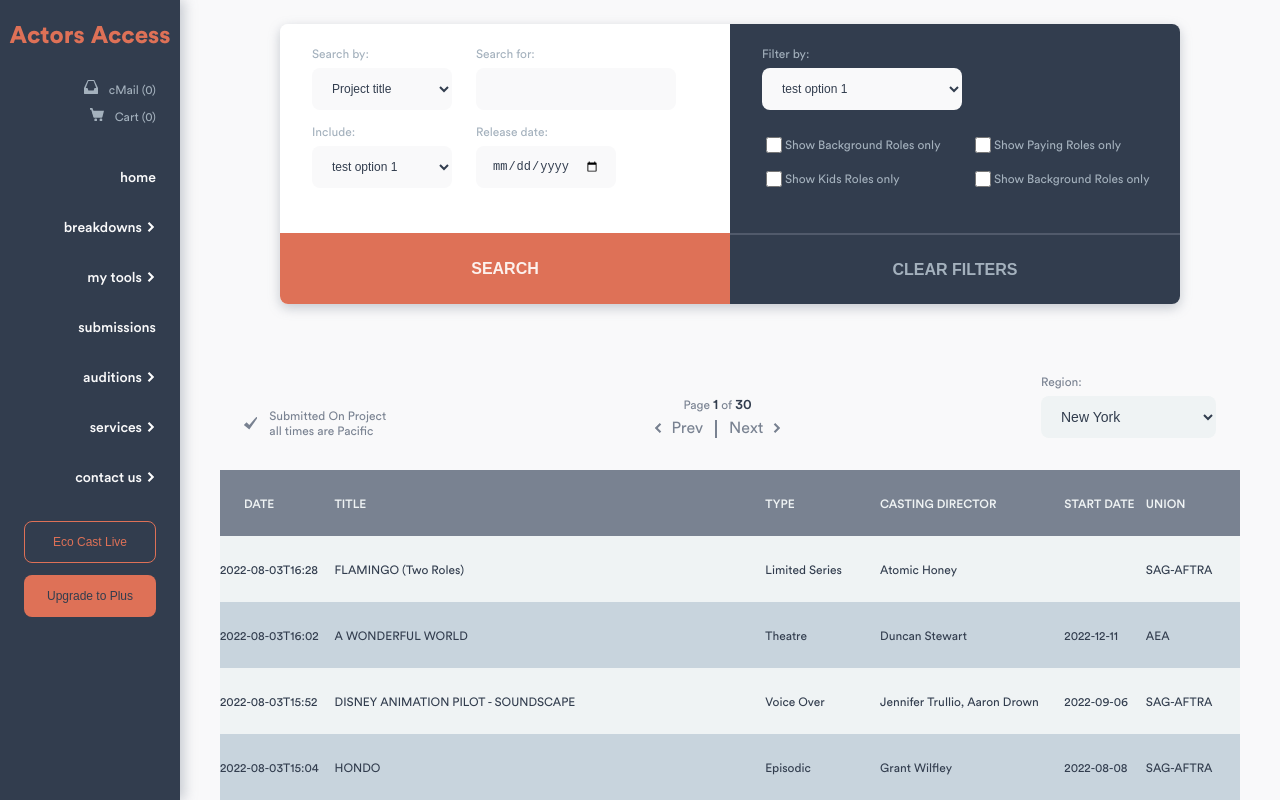
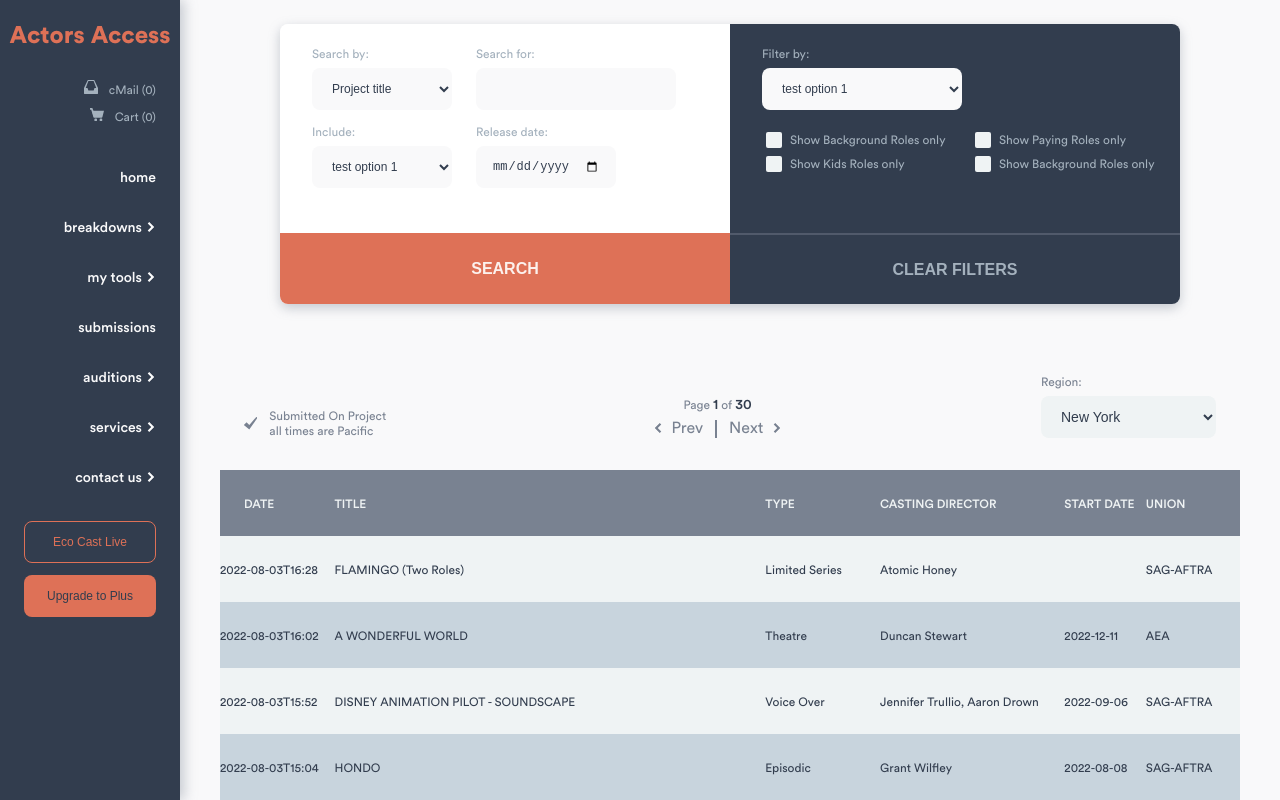
Before and after one commit to Zachcos/ActorsAccessRedesign, a Next.js app: page /breakdowns in a window 1280 px wide. Shown: the top 800 px of the page. Built offline with nearby package versions, Linux system fonts and the light colour scheme.

Commit message:
Add custom styling for SearchFilterCard checkboxes

```diff
--- a/components/SearchFilterCard.tsx
+++ b/components/SearchFilterCard.tsx
@@ -100,15 +100,32 @@ const Filter = styled.div`
       display: flex;
       align-items: center;
       margin-bottom: 12px;
+      position: relative;
       label {
         ${font(12, 400, `${colors.neut_5}`)};
+        margin-left: 28px;
       }
       input[type='checkbox'] {
         //TODO - Remove browser default styling
-        border-radius: 2px;
-        border: none;
-        height: 16px;
-        width: 16px;
+        appearance: none;
+        &.checkbox {
+          background: ${colors.neut_2};
+          border-radius: 2px;
+          height: 16px;
+          left: 0;
+          position: absolute;
+          top: -5px;
+          width: 16px;
+          &:hover {
+            background: ${colors.prim_3};
+          }
+          &:checked {
+            background: ${colors.prim_5};
+            &:hover {
+              background: ${colors.prim_3};
+            }
+          }
+        }
       }
     }
   }
@@ -173,19 +190,39 @@ const SearchFilterCard = () => (
         </div>
         <div className='checkForm'>
           <div className='checkItem'>
-            <input type='checkbox' name='backgroundOnly' id='backgroundOnly' />
+            <input
+              className='checkbox'
+              type='checkbox'
+              name='backgroundOnly'
+              id='backgroundOnly'
+            />
             <label htmlFor='backgroundOnly'>Show Background Roles only</label>
           </div>
           <div className='checkItem'>
-            <input type='checkbox' name='payingOnly' id='payingOnly' />
+            <input
+              className='checkbox'
+              type='checkbox'
+              name='payingOnly'
+              id='payingOnly'
+            />
             <label htmlFor='payingOnly'>Show Paying Roles only</label>
           </div>
           <div className='checkItem'>
-            <input type='checkbox' name='kidsOnly' id='kidsOnly' />
+            <input
+              className='checkbox'
+              type='checkbox'
+              name='kidsOnly'
+              id='kidsOnly'
+            />
             <label htmlFor='kidsOnly'>Show Kids Roles only</label>
           </div>
           <div className='checkItem'>
-            <input type='checkbox' name='hideReality' id='hideReality' />
+            <input
+              className='checkbox'
+              type='checkbox'
+              name='hideReality'
+              id='hideReality'
+            />
             <label htmlFor='hideReality'>Show Background Roles only</label>
           </div>
         </div>
```
